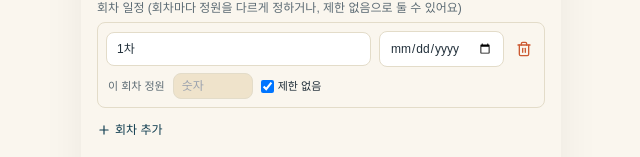
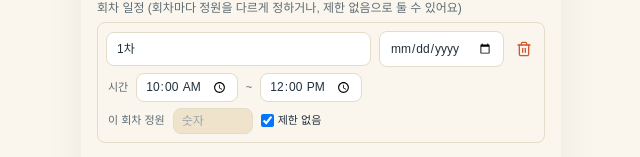
Before and after one commit to june1579-cmd/songjeong-passport, a Next.js app: page /admin/programs/new in a window 1280 px wide. Both pictures are taken after a click on the button "회차 추가". Shown: the part 1668-1825 px from the top of the page, without its empty margins (319-959 px from the left). Built offline with nearby package versions, Linux system fonts and the light colour scheme; no server answers; the database is empty; a web font is replaced by a local one.

Commit message:
Add files via upload

```diff
--- a/src/app/admin/programs/[id]/edit/page.tsx
+++ b/src/app/admin/programs/[id]/edit/page.tsx
@@ -42,7 +42,7 @@ export default function EditProgramPage() {
       const idMap: Record<string, string> = {};
       (sess ?? []).forEach((s: Session) => {
         const key = `existing-${s.id}`;
-        drafts.push({ key, session_label: s.session_label, session_date: s.session_date, capacity: s.capacity });
+        drafts.push({ key, session_label: s.session_label, session_date: s.session_date, start_time: s.start_time?.slice(0, 5) ?? "10:00", end_time: s.end_time?.slice(0, 5) ?? "12:00", capacity: s.capacity });
         idMap[key] = s.id;
       });
       setSessions(drafts);
@@ -80,8 +80,8 @@ export default function EditProgramPage() {
           is_published: ["recruiting", "scheduled", "in_progress", "closed"].includes(programStatus),
           next_program_id: form.nextProgramId || null, next_teaser: form.nextTeaser || null,
         },
-        newSessions: newOnes.map((s) => ({ session_label: s.session_label, session_date: s.session_date, capacity: s.capacity })),
-        updatedSessions: existingOnes.map((s) => ({ id: existingSessionIds[s.key], session_label: s.session_label, session_date: s.session_date, capacity: s.capacity })),
+        newSessions: newOnes.map((s) => ({ session_label: s.session_label, session_date: s.session_date, start_time: s.start_time, end_time: s.end_time, capacity: s.capacity })),
+        updatedSessions: existingOnes.map((s) => ({ id: existingSessionIds[s.key], session_label: s.session_label, session_date: s.session_date, start_time: s.start_time, end_time: s.end_time, capacity: s.capacity })),
         removedSessionIds,
       }),
     });
--- a/src/app/admin/programs/new/page.tsx
+++ b/src/app/admin/programs/new/page.tsx
@@ -61,7 +61,7 @@ export default function NewProgramPage() {
           next_teaser: form.nextTeaser || null,
           is_published: publish,
         },
-        sessions: validSessions.map((s) => ({ session_label: s.session_label, session_date: s.session_date, capacity: s.capacity })),
+        sessions: validSessions.map((s) => ({ session_label: s.session_label, session_date: s.session_date, start_time: s.start_time, end_time: s.end_time, capacity: s.capacity })),
       }),
     });
 
--- a/src/app/api/admin/programs/[programId]/route.ts
+++ b/src/app/api/admin/programs/[programId]/route.ts
@@ -9,8 +9,8 @@ export async function PATCH(req: NextRequest, { params }: { params: { programId:
   const body = await req.json();
   const { program, newSessions, updatedSessions, removedSessionIds } = body as {
     program: Record<string, unknown>;
-    newSessions?: { session_label: string; session_date: string; capacity: number | null }[];
-    updatedSessions?: { id: string; session_label: string; session_date: string; capacity: number | null }[];
+    newSessions?: { session_label: string; session_date: string; start_time?: string; end_time?: string; capacity: number | null }[];
+    updatedSessions?: { id: string; session_label: string; session_date: string; start_time?: string; end_time?: string; capacity: number | null }[];
     removedSessionIds?: string[];
   };
 
@@ -33,7 +33,7 @@ export async function PATCH(req: NextRequest, { params }: { params: { programId:
     for (const s of updatedSessions) {
       const { error } = await admin
         .from("sessions")
-        .update({ session_label: s.session_label, session_date: s.session_date, capacity: s.capacity })
+        .update({ session_label: s.session_label, session_date: s.session_date, start_time: s.start_time, end_time: s.end_time, capacity: s.capacity })
         .eq("id", s.id);
       if (error) return NextResponse.json({ error: error.message }, { status: 500 });
     }
--- a/src/app/api/admin/programs/route.ts
+++ b/src/app/api/admin/programs/route.ts
@@ -8,7 +8,7 @@ export async function POST(req: NextRequest) {
   const body = await req.json();
   const { program, sessions } = body as {
     program: Record<string, unknown> & { id: string };
-    sessions?: { session_label: string; session_date: string; capacity: number | null }[];
+    sessions?: { session_label: string; session_date: string; start_time?: string; end_time?: string; capacity: number | null }[];
   };
 
   const { error: insertErr } = await admin.from("programs").insert(program);
--- a/src/components/ProgramFields.tsx
+++ b/src/components/ProgramFields.tsx
@@ -47,6 +47,8 @@ export interface SessionDraft {
   key: string;
   session_label: string;
   session_date: string;
+  start_time: string;
+  end_time: string;
   capacity: number | null; // null = 이 회차는 정원 제한 없음
 }
 
@@ -308,7 +310,7 @@ export function SessionEditor({
   const add = () =>
     setSessions([
       ...sessions,
-      { key: `new-${Date.now()}-${Math.random()}`, session_label: `${sessions.length + 1}차`, session_date: "", capacity: defaultCapacity },
+      { key: `new-${Date.now()}-${Math.random()}`, session_label: `${sessions.length + 1}차`, session_date: "", start_time: "10:00", end_time: "12:00", capacity: defaultCapacity },
     ]);
   const update = (key: string, patch: Partial<SessionDraft>) => setSessions(sessions.map((s) => (s.key === key ? { ...s, ...patch } : s)));
   const remove = (key: string) => setSessions(sessions.filter((s) => s.key !== key));
@@ -335,6 +337,22 @@ export function SessionEditor({
               <button onClick={() => remove(s.key)} className="text-coralDark p-1"><Trash2 size={16} /></button>
             </div>
             <div className="flex items-center gap-2 pl-0.5">
+              <span className="text-[11px] text-muted">시간</span>
+              <input
+                type="time"
+                value={s.start_time}
+                onChange={(e) => update(s.key, { start_time: e.target.value })}
+                className="border border-line rounded-lg px-2 py-1 text-xs"
+              />
+              <span className="text-[11px] text-muted">~</span>
+              <input
+                type="time"
+                value={s.end_time}
+                onChange={(e) => update(s.key, { end_time: e.target.value })}
+                className="border border-line rounded-lg px-2 py-1 text-xs"
+              />
+            </div>
+            <div className="flex items-center gap-2 pl-0.5">
               <span className="text-[11px] text-muted">이 회차 정원</span>
               <input
                 type="number"
```
